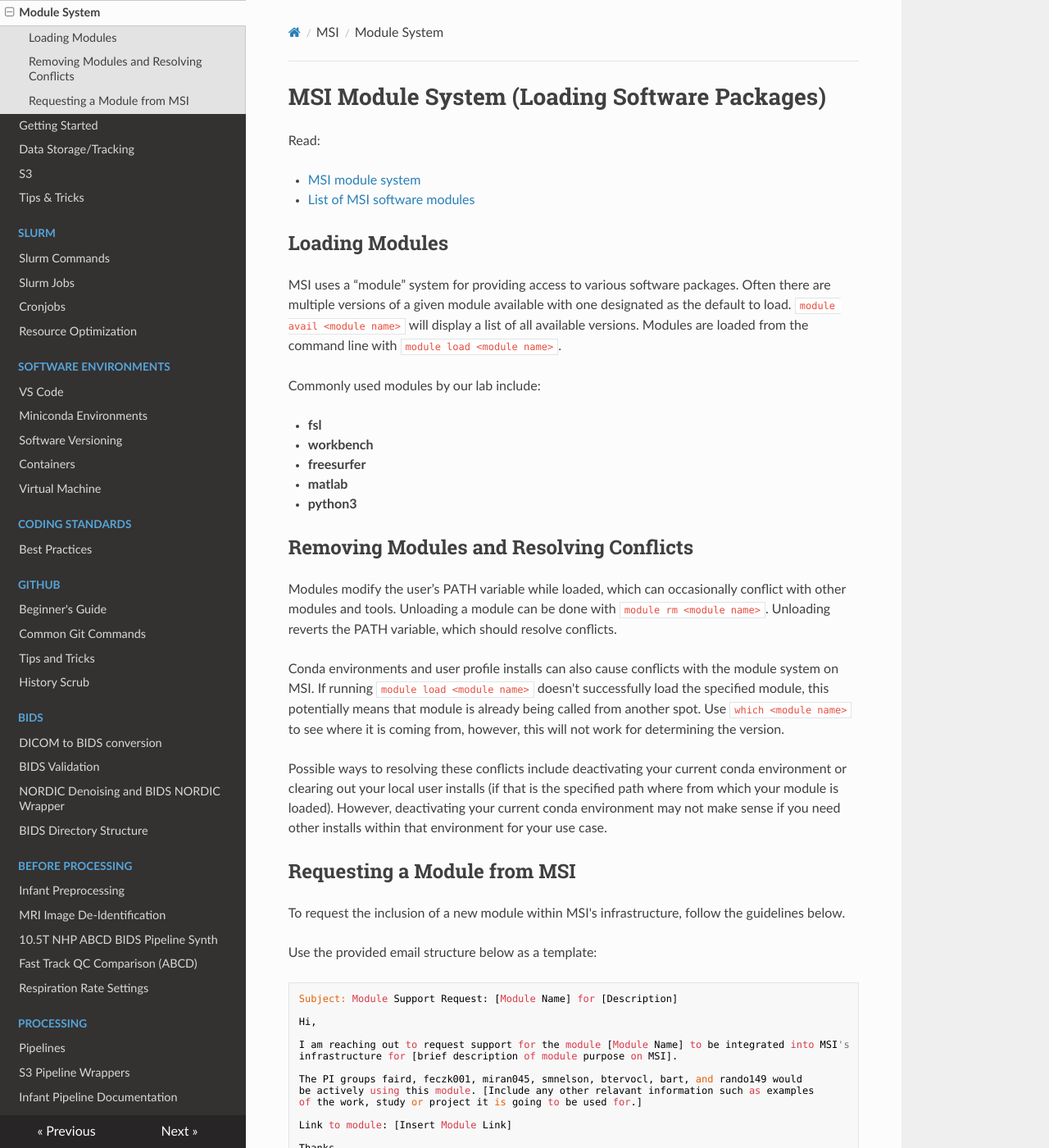
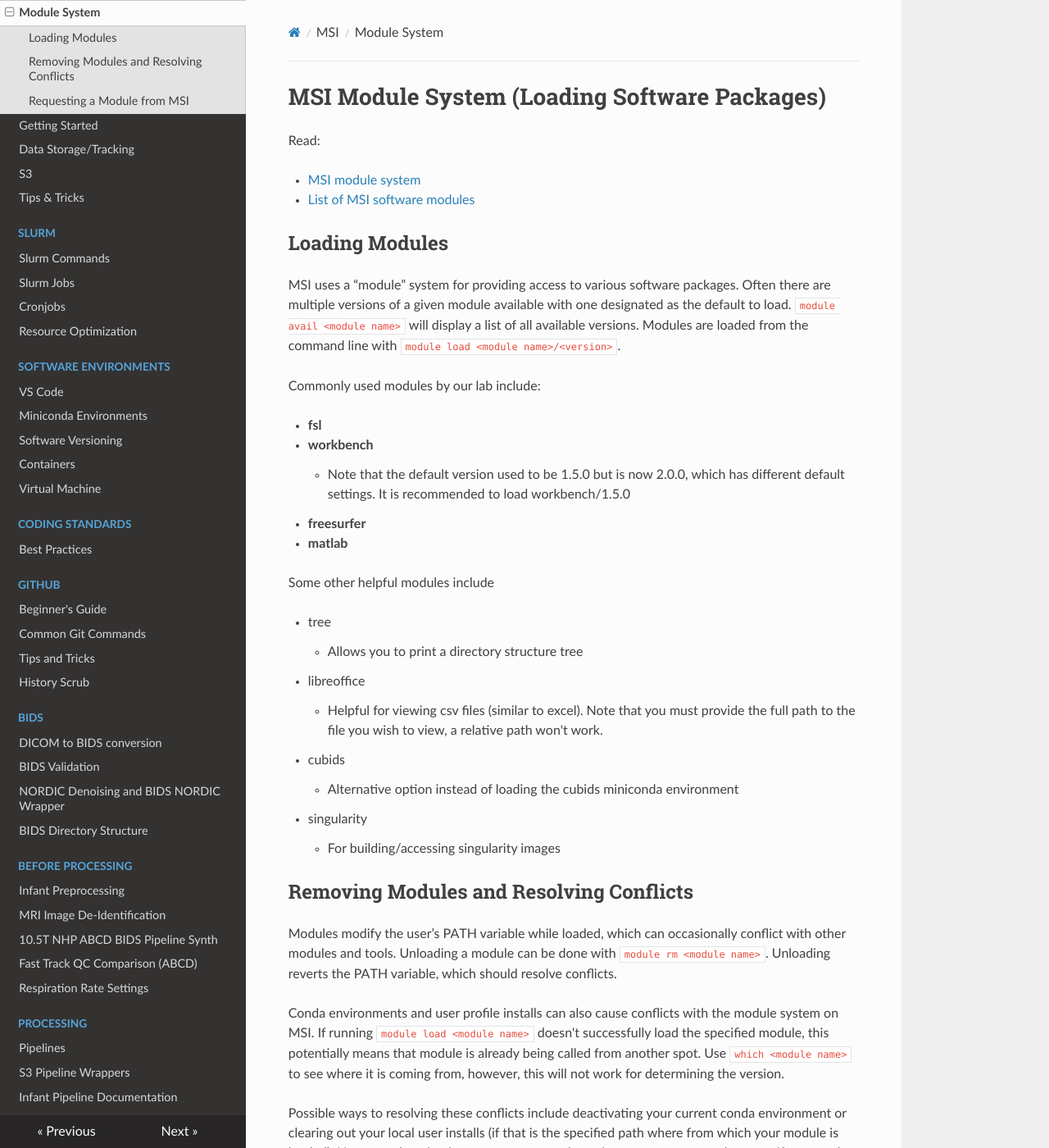
Before and after one commit to DCAN-Labs/cdni-brain, an MkDocs documentation site: the page built from docs/modules.md, in a window 1280 px wide and 1400 px high. Shown: the whole window at 82% size. Built offline with MkDocs 1.6.1, drawn with Linux system fonts in a browser that asks for light colours; nearby versions of some CDN libraries.

Commit message:
add more nodules recs

```diff
--- a/docs/modules.md
+++ b/docs/modules.md
@@ -8,16 +8,29 @@ Read:
 
 ## Loading Modules
 
-MSI uses a “module” system for providing access to various software packages. Often there are multiple versions of a given module available with one designated as the default to load.  `module avail <module name>` will display a list of all available versions. Modules are loaded from the command line with `module load <module name>`.
+MSI uses a “module” system for providing access to various software packages. Often there are multiple versions of a given module available with one designated as the default to load.  `module avail <module name>` will display a list of all available versions. Modules are loaded from the command line with `module load <module name>/<version>`.
 
 Commonly used modules by our lab include:
 
 * **fsl**
 * **workbench**
+    - Note that the default version used to be 1.5.0 but is now 2.0.0, which has different default settings. It is recommended to load workbench/1.5.0
 * **freesurfer**
 * **matlab**
-* **python3**
 
+Some other helpful modules include
+
+* tree
+    - Allows you to print a directory structure tree
+
+* libreoffice
+    - Helpful for viewing csv files (similar to excel). Note that you must provide the full path to the file you wish to view, a relative path won't work.
+
+* cubids
+    - Alternative option instead of loading the cubids miniconda environment
+
+* singularity
+    - For building/accessing singularity images
 
 ## Removing Modules and Resolving Conflicts
 
```
